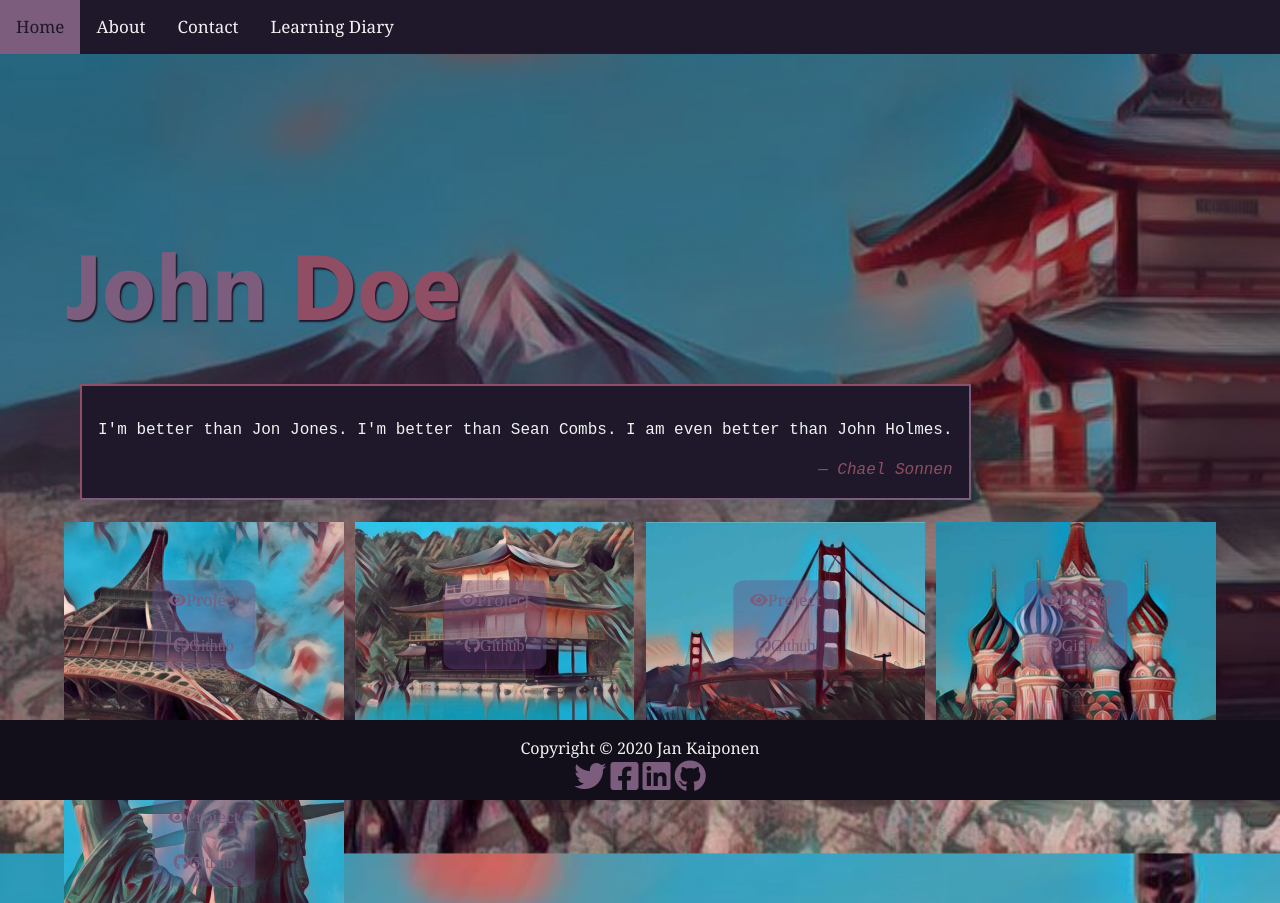
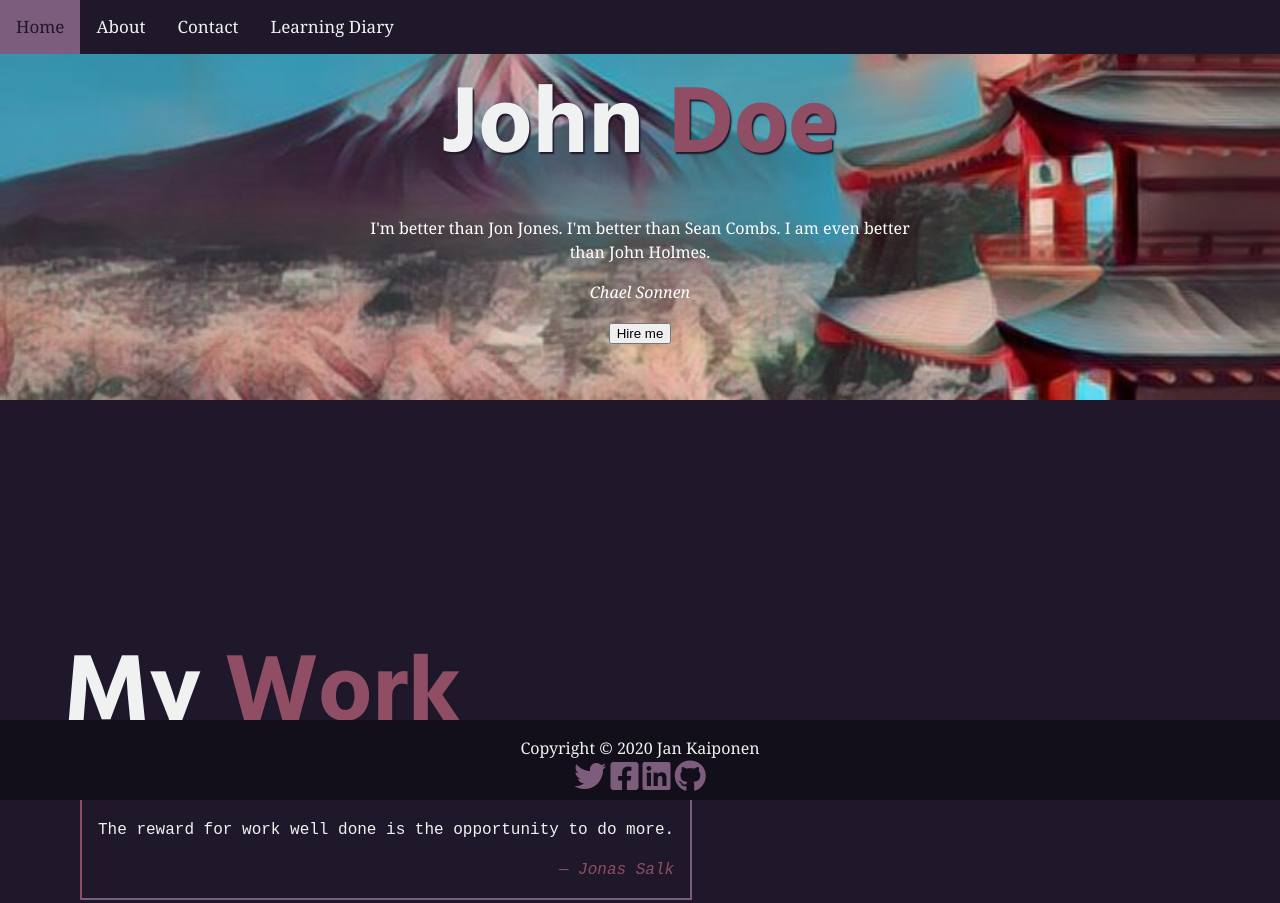
Before and after one commit to itsjan/Front-end, a website: page coursework/final-project/dist/index.html in a window 1280 px wide. Shown: the top 903 px of the page. Drawn offline with Linux system fonts and the light colour scheme.

Commit message:
add hero-image to front page

```diff
--- a/coursework/final-project/scss/_config.scss
+++ b/coursework/final-project/scss/_config.scss
@@ -27,28 +27,6 @@ $debug: false;
 
 @mixin easeOut {
   transition: all 0.5s ease-out;
-}
-
-@mixin background {
-  @if $show-home-image {
-    &#bg-img {
-      background-image: $home-image;
-      background-attachment: fixed;
-      background-size: cover;
-      overflow: hidden;
-
-      &::after {
-        content: "";
-        position: absolute;
-        top: 0;
-        right: 0;
-        width: 100%;
-        height: 100%;
-        background: rgba($dark-shades-color, $background-opacity);
-        z-index: -1;
-      }
-    }
-  }
 }
 
 // Set Text Colour
--- /dev/null
+++ b/coursework/final-project/scss/_hero-image.scss
@@ -0,0 +1,26 @@
+//https://www.w3schools.com/howto/howto_css_hero_image.asp
+/* The hero image */
+.hero-image {
+  /* Use "linear-gradient" to add a darken background effect to the image (photographer.jpg). This will make the text easier to read */
+  background-image: linear-gradient(rgba(0, 0, 0, 0.1), rgba(255, 255, 255, 0)),
+    url("../img/mtfuji.jpeg");
+
+  /* Set a specific height */
+  height: 50%;
+
+  /* Position and center the image to scale nicely on all screens */
+  background-position: center;
+  background-repeat: no-repeat;
+  background-size: cover;
+  position: relative;
+}
+
+/* Place text in the middle of the image */
+.hero-text {
+  text-align: center;
+  position: absolute;
+  top: 50%;
+  left: 50%;
+  transform: translate(-50%, -50%);
+  color: white;
+}
--- a/coursework/final-project/scss/main.scss
+++ b/coursework/final-project/scss/main.scss
@@ -1,10 +1,13 @@
 @import "config";
 @import "quote";
 @import "footer";
-@import "topnav"; // Media queries to the bottom of the file:
+@import "topnav";
+@import "hero-image";
+
+// Media queries to the bottom of the file:
 //@import "mobile";
 body {
-  @include background;
+  //@include background;
   background: $background-color;
   color: set-shades-color($background-color);
   height: 100%;
@@ -24,7 +27,7 @@ h3 {
 
   &.lg-heading {
     font-size: 6rem;
-    color: $main-brand-color;
+    color: $light-shades-color;
   }
 
   &.sm-heading {
```
Also changed, not shown: coursework/final-project/dist/css/main.css, coursework/final-project/dist/index.html.
